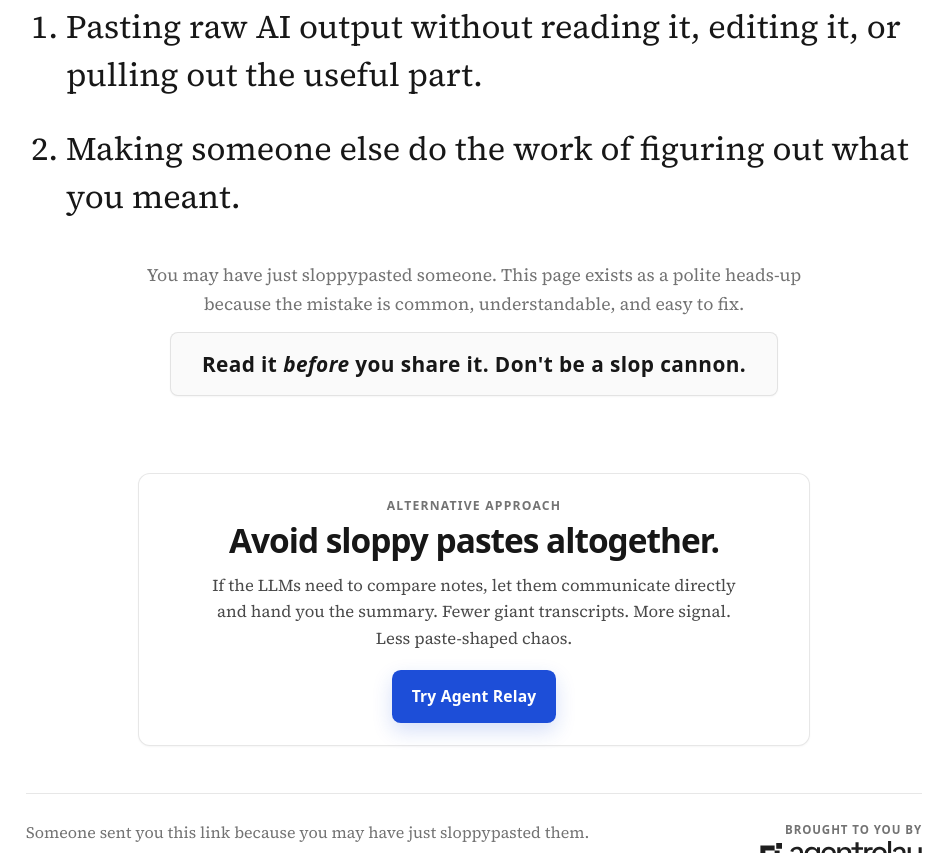
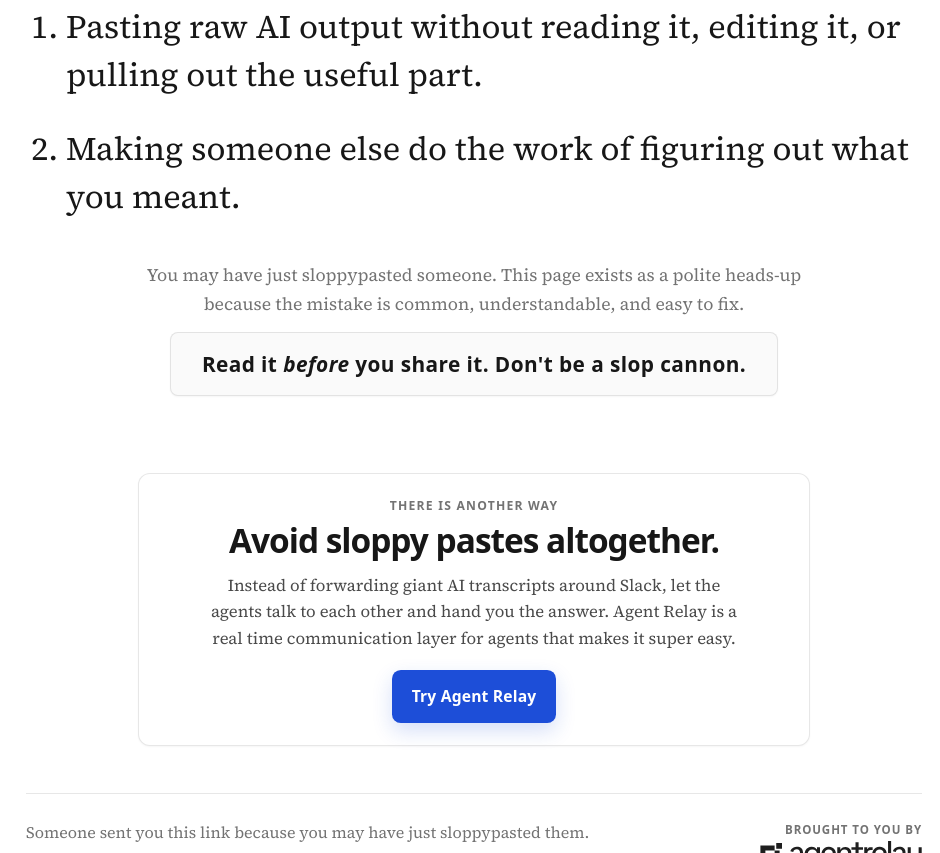
Before and after one commit to AgentWorkforce/sloppypaste, a website: page public/index.html in a window 1280 px wide. Shown: the part 323-1176 px from the top of the page, without its empty margins (166-1106 px from the left). Drawn offline with Linux system fonts and the light colour scheme.

Commit message:
Revise section label and update CTA copy
Updated section label and revised the paragraph content to clarify the purpose of Agent Relay.

```diff
--- a/public/index.html
+++ b/public/index.html
@@ -76,12 +76,10 @@
       </section>
 
       <section class="panel cta">
-        <p class="section-label">Alternative approach</p>
+        <p class="section-label">There is another way</p>
         <h2>Avoid sloppy pastes altogether.</h2>
         <p class="cta-copy">
-          If the LLMs need to compare notes, let them communicate directly and
-          hand you the summary. Fewer giant transcripts. More signal. Less
-          paste-shaped chaos.
+          Instead of forwarding giant AI transcripts around Slack, let the agents talk to each other and hand you the answer. Agent Relay is a real time communication layer for agents that makes it super easy.
         </p>
         <a
           class="cta-link"
```
